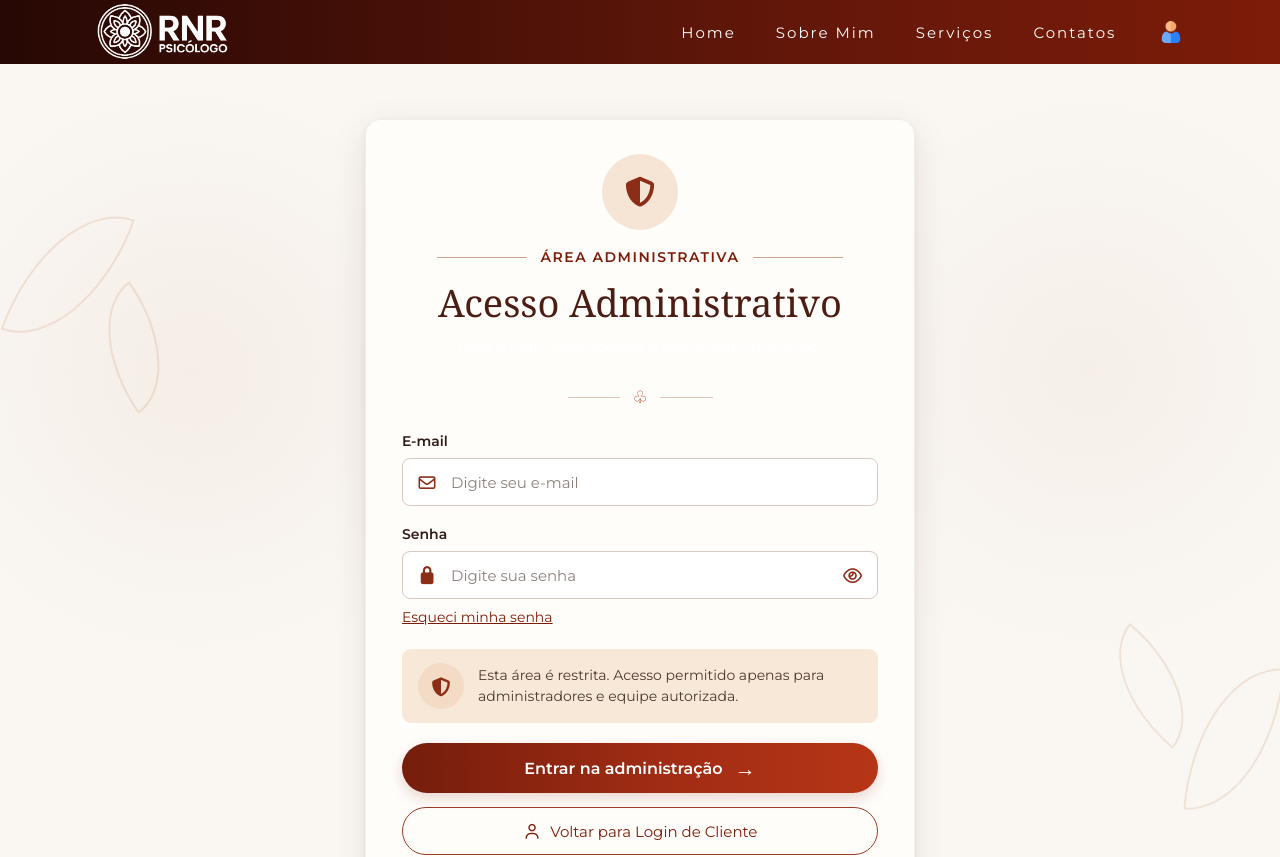
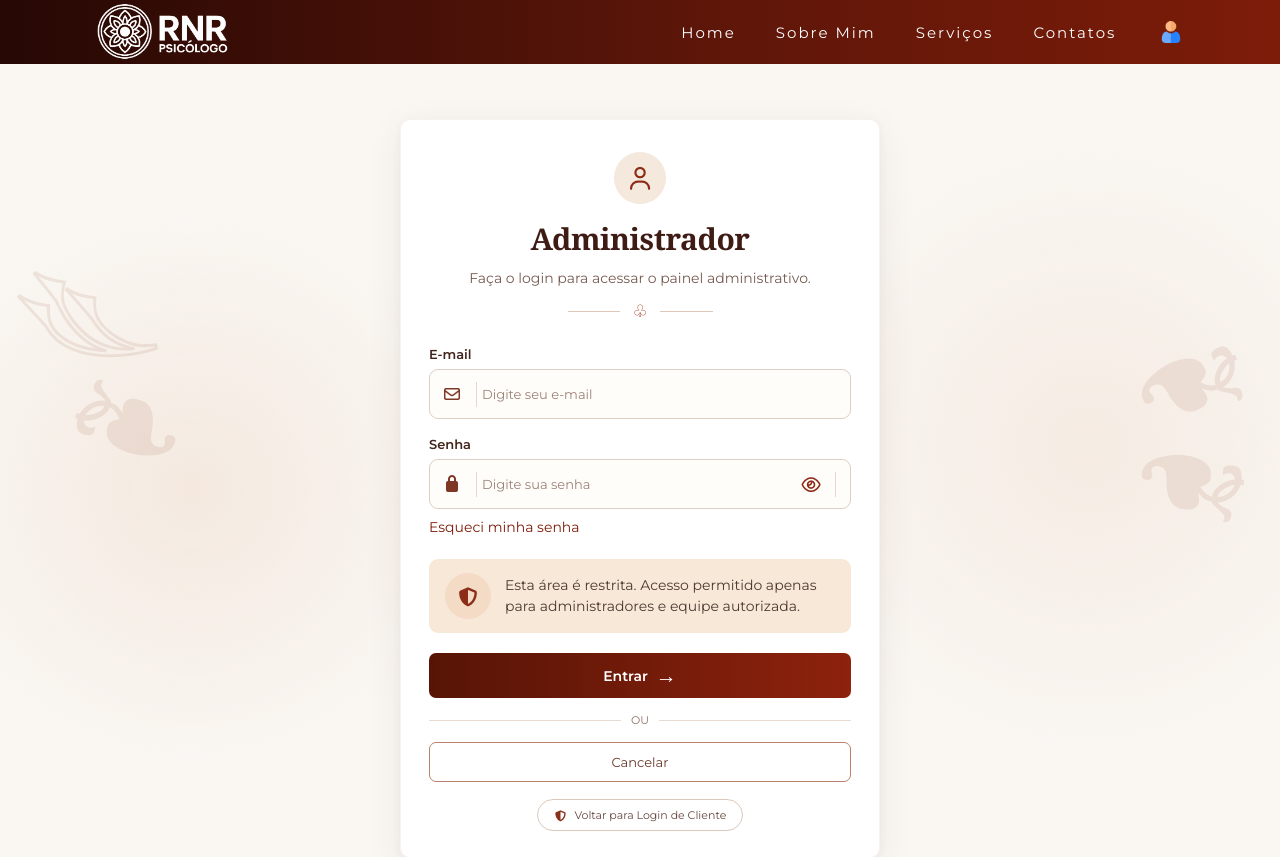
Before and after one commit to VictorEmanuel06/projeto-integrador-back-end, a React (Vite) app in the folder frontend/: page /loginadm in a window 1280 px wide. Shown: the top 857 px of the page. Built offline with nearby package versions, Linux system fonts and the light colour scheme; no server answers.

Commit message:
arrumando css das paginas

```diff
--- a/frontend/src/pages/cadastroUsuario/CadastroUsuario.css
+++ b/frontend/src/pages/cadastroUsuario/CadastroUsuario.css
@@ -193,11 +193,11 @@
    CAMPOS
 ========================================= */
 
-.form-usuario {
+.form-cad-usuario {
     margin-bottom: 17px;
 }
 
-.form-usuario label {
+.form-cad-usuario label {
     display: block;
 
     margin-bottom: 7px;
--- a/frontend/src/pages/cadastroUsuario/CadastroUsuario.jsx
+++ b/frontend/src/pages/cadastroUsuario/CadastroUsuario.jsx
@@ -117,7 +117,7 @@ const CadastroUsuario = () => {
           {/* =========================================
               NOME COMPLETO
           ========================================= */}
-          <div className="form-usuario">
+          <div className="form-cad-usuario">
 
             <label htmlFor="name">
               Nome Completo
--- a/frontend/src/pages/loginAdm/LoginAdm.css
+++ b/frontend/src/pages/loginAdm/LoginAdm.css
@@ -4,77 +4,31 @@
 
 .login-adm-page {
  min-height: calc(100vh - 70px);
-  background: #faf7f3;
-}
+    width: 100%;
+    position: relative;
 
-.login-adm-section {
-  min-height: 760px;
-  position: relative;
     display: flex;
     justify-content: center;
     align-items: center;
+
     padding: 55px 20px;
-  overflow: hidden;
 
     background:
         radial-gradient(
-      circle at 15% 35%,
-      rgba(185, 116, 73, 0.07),
+            circle at 15% 50%,
+            rgba(239, 221, 207, 0.55),
             transparent 25%
         ),
         radial-gradient(
-      circle at 85% 35%,
-      rgba(185, 116, 73, 0.06),
-      transparent 25%
+            circle at 85% 45%,
+            rgba(239, 221, 207, 0.45),
+            transparent 28%
         ),
         #faf7f3;
-}
 
+    box-sizing: border-box;
 
-/* ================================
-   FOLHAS DECORATIVAS
-================================ */
-
-.folha {
-  position: absolute;
-  width: 190px;
-  height: 330px;
-  opacity: 0.20;
-  pointer-events: none;
-}
-
-.folha::before,
-.folha::after {
-  content: "";
-  position: absolute;
-  border: 2px solid #c98d63;
-  border-radius: 100% 0 100% 0;
-}
-
-.folha::before {
-  width: 85px;
-  height: 145px;
-  transform: rotate(35deg);
-}
-
-.folha::after {
-  width: 65px;
-  height: 110px;
-  transform: rotate(-20deg);
-  top: 105px;
-  left: 55px;
-}
-
-.folha-esquerda {
-  left: 45px;
-  top: 120px;
-  transform: rotate(-15deg);
-}
-
-.folha-direita {
-  right: 40px;
-  bottom: 90px;
-  transform: rotate(150deg);
+    overflow: hidden;
 }
 
 
@@ -82,24 +36,26 @@
    CARD
 ================================ */
 
-.card-loginAdm {
+.card-loginadm {
+    width: 100%;
+    max-width: 480px;
+
+    background: rgba(255, 255, 255, 0.96);
+
+    border-radius: 10px;
+
+    padding: 32px 28px 26px;
+
+    box-sizing: border-box;
+
+    box-shadow:
+        0 10px 35px rgba(64, 39, 34, 0.08),
+        0 2px 8px rgba(64, 39, 34, 0.04);
+
+    border: 1px solid rgba(125, 28, 9, 0.06);
+
     position: relative;
     z-index: 2;
-
-  width: 100%;
-  max-width: 550px;
-
-  background: rgba(255, 253, 250, 0.97);
-
-  border-radius: 16px;
-
-  padding: 34px 36px 30px;
-
-  box-shadow:
-    0 10px 35px rgba(67, 30, 19, 0.10),
-    0 2px 8px rgba(67, 30, 19, 0.05);
-
-  border: 1px solid rgba(125, 28, 9, 0.08);
 }
 
 
@@ -108,58 +64,25 @@
 ================================ */
 
 .icone-adm {
-  width: 76px;
-  height: 76px;
+  width: 52px;
+    height: 52px;
 
-  margin: 0 auto 18px;
+    margin: 0 auto 14px;
 
     border-radius: 50%;
 
-  background: #f6e5d5;
+    background: #f5e8dc;
 
     display: flex;
     align-items: center;
     justify-content: center;
 
-  color: #8b2d17;
+    color: #8b2c16;
 
-  font-size: 30px;
+    font-size: 23px;
 }
 
 
-/* ================================
-   ÁREA ADMINISTRATIVA
-================================ */
-
-.titulo-area-adm {
-  display: flex;
-  align-items: center;
-  justify-content: center;
-
-  gap: 14px;
-
-  margin-bottom: 10px;
-}
-
-.titulo-area-adm::before,
-.titulo-area-adm::after {
-  content: "";
-
-  width: 90px;
-  height: 1px;
-
-  background: #cda58f;
-}
-
-.titulo-area-adm span {
-  color: #7d1c09;
-
-  font-size: 14px;
-
-  font-weight: 600;
-
-  letter-spacing: 1.5px;
-}
 
 
 /* ================================
@@ -167,17 +90,19 @@
 ================================ */
 
 .title-loginAdm {
-  color: #4b1d13;
-
-  font-family: Georgia, "Times New Roman", serif;
-
-  font-size: 38px;
-
-  font-weight: 500;
+  margin: 0;
 
     text-align: center;
 
-  margin: 8px 0 8px;
+    font-family: "Georgia", "Times New Roman", serif;
+
+    font-size: 30px;
+
+    font-weight: 600;
+
+    color: #3f1b15;
+
+    letter-spacing: -0.5px;
 }
 
 
@@ -185,16 +110,18 @@
    SUBTÍTULO
 ================================ */
 
-.subtitle-adm {
-  color: #5f504a;
+.subtitle-admm {
+  margin: 8px 0 12px;
 
-  font-size: 16px;
+    text-align: center;
+
+    font-family: "Montserrat", sans-serif;
+
+    font-size: 14px;
 
     line-height: 1.6;
 
-  text-align: center;
-
-  margin: 0;
+    color: #765b50;
 }
 
 
@@ -231,55 +158,25 @@
 }
 
 /* ================================
-   LINHA DECORATIVA
-================================ */
-
-/* .linha-decorativa {
-  display: flex;
-
-  justify-content: center;
-
-  align-items: center;
-
-  gap: 12px;
-
-  margin: 20px 0 25px;
-
-  color: #9c351d;
-
-  font-size: 23px;
-}
-
-.linha-decorativa::before,
-.linha-decorativa::after {
-  content: "";
-
-  width: 70px;
-
-  height: 1px;
-
-  background: #d8b7a5;
-} */
-
-
-/* ================================
    FORMULÁRIO
 ================================ */
 
 .form-adm {
-  margin-bottom: 19px;
+  margin-bottom: 17px;
 }
 
 .form-adm label {
   display: block;
 
-  color: #321b15;
+    margin-bottom: 7px;
 
-  font-size: 14px;
+    color: #44251e;
+
+    font-family: "Montserrat", sans-serif;
+
+    font-size: 13px;
 
     font-weight: 600;
-
-  margin-bottom: 8px;
 }
 
 
@@ -290,19 +187,20 @@
 .input-adm-wrapper {
    width: 100%;
 
-  height: 48px;
+    height: 45px;
 
     display: flex;
-
     align-items: center;
 
-  border: 1px solid #d8c9c0;
+    border: 1px solid #ddc9bc;
 
     border-radius: 8px;
 
     background: #fff;
 
-  transition: 0.2s;
+    box-sizing: border-box;
+
+    transition: all 0.2s ease;
 }
 
 .input-adm-wrapper:focus-within {
@@ -312,18 +210,20 @@
     0 0 0 3px rgba(139, 45, 23, 0.08);
 }
 
-.input-adm-wrapper i {
-  width: 48px;
+.input-adm-wrapper > i:first-child {
+  width: 44px;
 
   text-align: center;
 
-  color: #8b2d17;
+  color: #7e3825;
 
-  font-size: 17px;
+  font-size: 16px;
 }
 
 .input-adm-wrapper input {
   flex: 1;
+
+    width: 100%;
 
     height: 100%;
 
@@ -333,15 +233,56 @@
 
     background: transparent;
 
-  padding: 0 12px 0 0;
+    color: #3f2a24;
 
-  color: #3c2923;
+    font-family: "Montserrat", sans-serif;
 
-  font-size: 15px;
+    font-size: 13px;
+
+    padding: 0 8px;
 }
 
 .input-adm-wrapper input::placeholder {
-  color: #8b817c;
+  color: #9b8176;
+}
+
+
+/* ================================
+   OLHO - MOSTRAR / OCULTAR SENHA
+================================ */
+
+.password-eye-adm {
+  border: none;
+
+  background: transparent;
+
+  margin-right: 10px;
+
+  padding: 5px;
+
+  color: #9b7768;
+
+  cursor: pointer;
+
+  display: flex;
+
+  align-items: center;
+
+  justify-content: center;
+
+  font-size: 16px;
+}
+
+.password-eye-adm:hover {
+  color: #8b2d17;
+}
+
+.password-eye-adm:focus {
+  outline: none;
+}
+
+.password-eye-adm i {
+  pointer-events: none;
 }
 
 
@@ -358,7 +299,7 @@
 
   font-size: 14px;
 
-  text-decoration: underline;
+  text-decoration: none;
 
   transition: 0.2s;
 }
@@ -442,23 +383,23 @@
 .btn-loginAdm {
   width: 100%;
 
-  height: 50px;
+    height: 45px;
 
     border: none;
 
-  border-radius: 26px;
+    border-radius: 7px;
 
-  background:
-    linear-gradient(
-      to right,
-      #751d0c,
-      #9d2b13,
-      #b73517
+    background: linear-gradient(
+        90deg,
+        #571406,
+        #8d220d
     );
 
     color: #fff;
 
-  font-size: 16px;
+    font-family: "Montserrat", sans-serif;
+
+    font-size: 14px;
 
     font-weight: 600;
 
@@ -470,12 +411,9 @@
 
     justify-content: center;
 
-  gap: 12px;
+    gap: 8px;
 
-  transition: 0.25s;
-
-  box-shadow:
-    0 5px 14px rgba(125, 28, 9, 0.18);
+    transition: all 0.25s ease;
 }
 
 .btn-loginAdm span {
@@ -501,39 +439,41 @@
 ================================ */
 
 .voltar-login-cliente {
-  width: 100%;
-
-  height: 48px;
-
-  margin-top: 14px;
-
-  border: 1px solid #9b3b26;
-
-  border-radius: 25px;
-
-  background: transparent;
-
-  color: #7d1c09;
-
-  text-decoration: none;
-
-  font-size: 15px;
-
-  display: flex;
+ display: inline-flex;
 
     align-items: center;
 
     justify-content: center;
 
-  gap: 9px;
+    gap: 7px;
 
-  transition: 0.2s;
+    padding: 8px 16px;
+
+    border-radius: 20px;
+
+    border: 1px solid #dbc9be;
+
+    background: #fff;
+
+    color: #66483e;
+
+    font-family: "Montserrat", sans-serif;
+
+    font-size: 11px;
+
+    text-decoration: none;
+
+    transition: all 0.2s ease;
+}
+
+.voltar-login-cliente i {
+  color: #87301b;
 }
 
 .voltar-login-cliente:hover {
-  background: #f8ece5;
+  background: #f8eee7;
 
-  border-color: #7d1c09;
+    border-color: #b98c78;
 }
 
 
@@ -622,43 +562,3 @@
     font-size: 14px;
   }
 }
-
-/* ================================
-   OLHO - MOSTRAR / OCULTAR SENHA
-================================ */
-
-.password-eye-adm {
-  border: none;
-
-  background: transparent;
-
-  margin-right: 10px;
-
-  padding: 5px;
-
-  color: #9b7768;
-
-  cursor: pointer;
-
-  display: flex;
-
-  align-items: center;
-
-  justify-content: center;
-
-  font-size: 16px;
-}
-
-.password-eye-adm:hover {
-  color: #8b2d17;
-}
-
-.password-eye-adm:focus {
-  outline: none;
-}
-
-.password-eye-adm i {
-  pointer-events: none;
-
-  width: auto;
-}
--- a/frontend/src/pages/loginAdm/LoginAdm.jsx
+++ b/frontend/src/pages/loginAdm/LoginAdm.jsx
@@ -84,28 +84,29 @@ const LoginAdm = () => {
   return (
     <main className="login-adm-page">
 
-      <section className="login-adm-section">
+      {/* Elementos decorativos */}
+          <div className="login-decoration login-decoration-left">
+            <span>𓆰</span>
+            <span>❧</span>
+          </div>
 
-        {/* Elementos decorativos */}
-        <div className="folha folha-esquerda"></div>
-        <div className="folha folha-direita"></div>
+          <div className="login-decoration login-decoration-right">
+            <span>❧</span>
+            <span>❧</span>
+          </div>
 
-        <div className="card-loginAdm">
+      <section className="card-loginadm">
 
           {/* Ícone */}
           <div className="icone-adm">
-            <i className="fa-solid fa-shield-halved"></i>
-          </div>
-
-          <div className="titulo-area-adm">
-            <span>ÁREA ADMINISTRATIVA</span>
+            <i className="fa-regular fa-user"></i>
           </div>
 
           <h1 className="title-loginAdm">
-            Acesso Administrativo
+            Administrador
           </h1>
 
-          <p className="subtitle-adm">
+          <p className="subtitle-admm">
             Faça o login para acessar o painel administrativo.
           </p>
 
@@ -126,7 +127,7 @@ const LoginAdm = () => {
                 E-mail
               </label>
 
-              <div className="input-adm-wrapper">
+              <div className="input-wrapper">
 
                 <i className="fa-regular fa-envelope"></i>
 
@@ -159,13 +160,14 @@ const LoginAdm = () => {
                 Senha
               </label>
 
-              <div className="input-adm-wrapper">
+              <div className="input-wrapper">
 
                 {/* Cadeado */}
                 <i className="fa-solid fa-lock"></i>
 
                 {/* Campo de senha */}
                 <input
+
                   type={mostrarSenha ? "text" : "password"}
                   name="password"
                   id="password"
@@ -235,24 +237,41 @@ const LoginAdm = () => {
               type="submit"
               className="btn-loginAdm"
             >
-              Entrar na administração
+              Entrar
               <span>→</span>
             </button>
+
+            {/* OU */}
+          <div className="login-ou">
+            <span></span>
+            <p>OU</p>
+            <span></span>
+          </div>
+
+
+          {/* CANCELAR */}
+          <NavLink
+            to="/"
+            className="cancelar"
+          >
+            Cancelar
+          </NavLink>
 
             {/* =========================================
                 VOLTAR PARA LOGIN CLIENTE
             ========================================= */}
+
+            <div className="adm-container">
             <NavLink
               to="/loginusuario"
               className="voltar-login-cliente"
             >
-              <i className="fa-regular fa-user"></i>
+              <i className="fa-solid fa-shield-halved"></i>
               Voltar para Login de Cliente
             </NavLink>
+            </div>
 
           </form>
-
-        </div>
 
       </section>
 
--- a/frontend/src/pages/loginUsuario/LoginUsuario.jsx
+++ b/frontend/src/pages/loginUsuario/LoginUsuario.jsx
@@ -85,7 +85,7 @@ const [mostrarSenha, setMostrarSenha] = useState(false);
 
       {/* Elementos decorativos */}
       <div className="login-decoration login-decoration-left">
-        <span>❧</span>
+        <span></span>
         <span>❧</span>
       </div>
 
@@ -129,7 +129,7 @@ const [mostrarSenha, setMostrarSenha] = useState(false);
 
               <input
                 type="email"
-                placeholder="seuemail@email.com"
+                placeholder="Digite seu e-mail"
                 name="email"
                 id="email"
                 autoComplete="email"
@@ -162,7 +162,7 @@ const [mostrarSenha, setMostrarSenha] = useState(false);
                   type={mostrarSenha ? "text" : "password"}
                   name="password"
                   id="password"
-    placeholder="••••••••••"
+                  placeholder="Digite sua senha"
                   autoComplete="current-password"
                   value={valores.password}
                   onChange={handleInput}
```
Also changed, not shown: frontend/src/pages/loginUsuario/loginUsuario.css (+1 -13 lines). Lines whose indentation alone changed are shown as unchanged.
